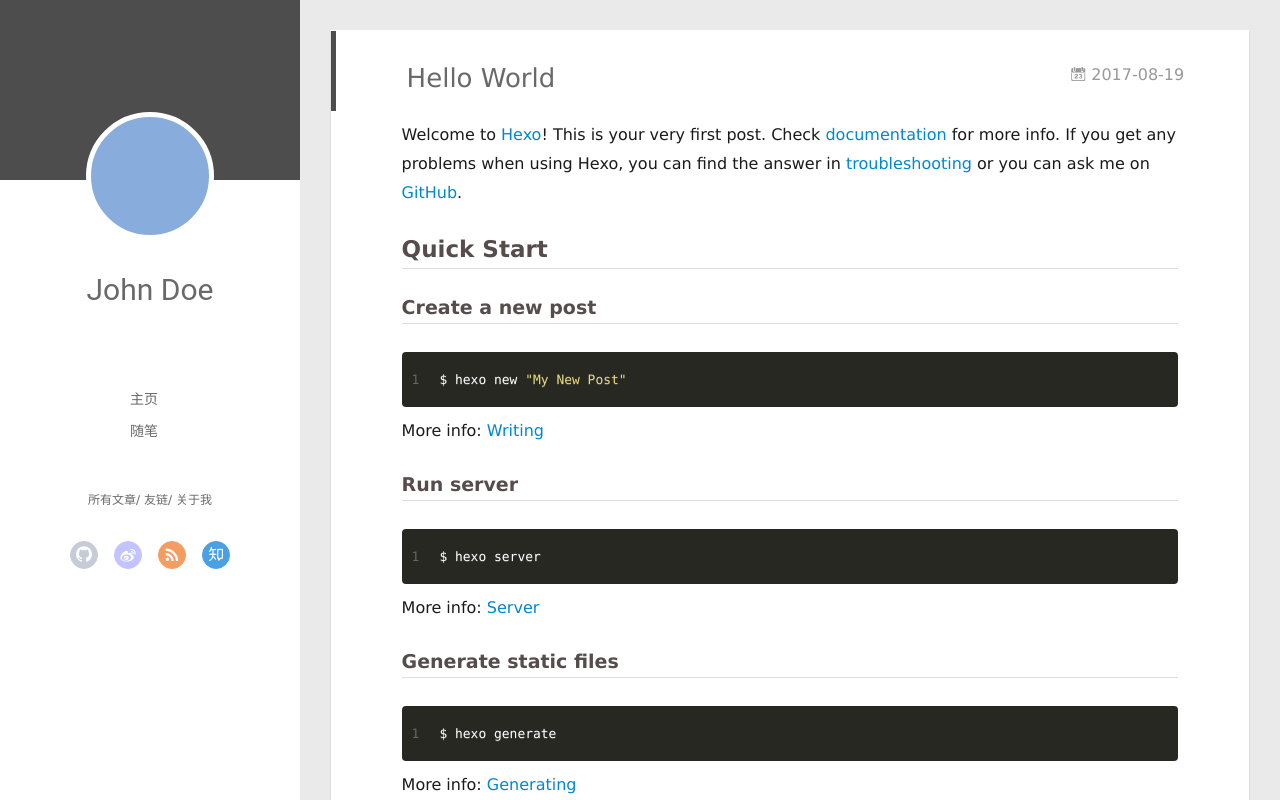
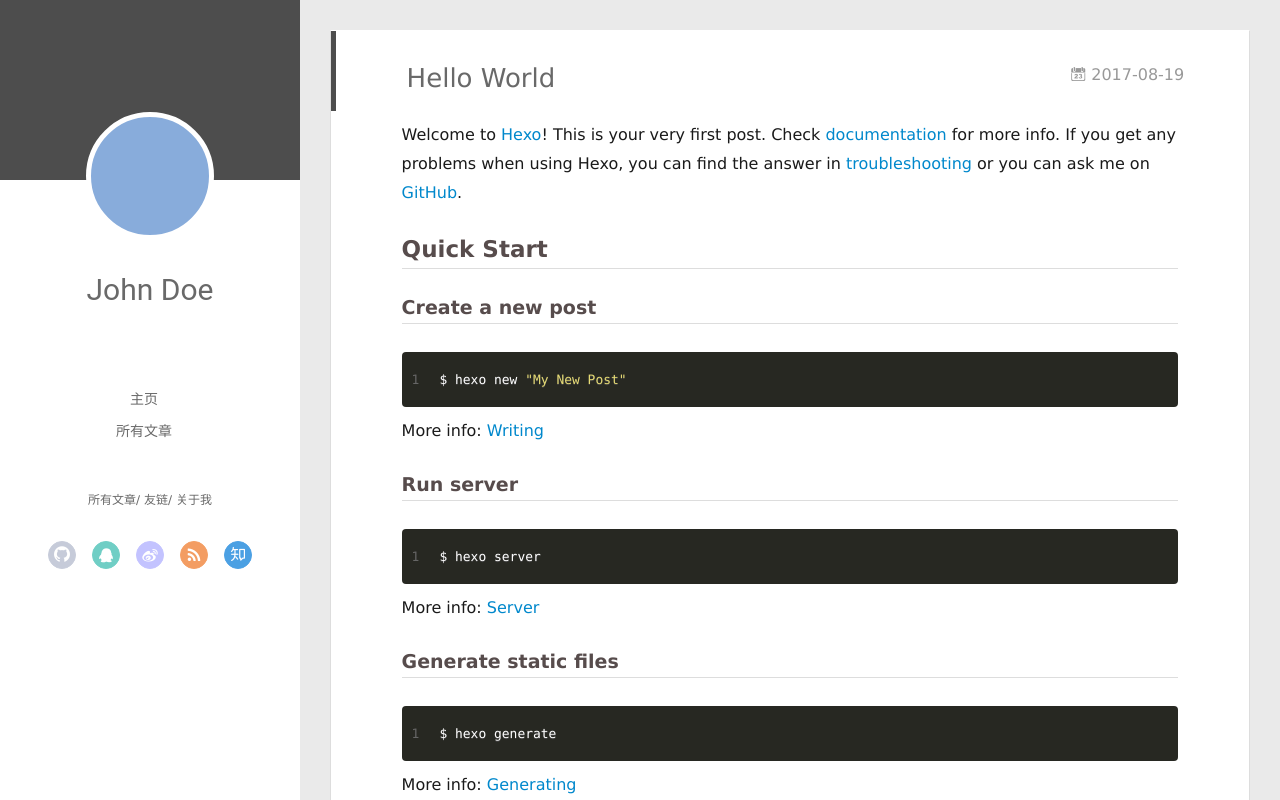
Before and after one commit to PrivateLi/PrivateLi.github.io, a plain HTML site: page 2017/08/19/hello-world/index.html in a window 1280 px wide. Drawn offline with Linux system fonts and the light colour scheme; no server answers.

Commit message:
Site updated: 2017-08-19 23:05:15

```diff
--- a/2017/08/19/hello-world/index.html
+++ b/2017/08/19/hello-world/index.html
@@ -58,7 +58,7 @@
 
 				<li><a href="/">主页</a></li>
 
-				<li><a href="/tags/随笔/">随笔</a></li>
+				<li><a href="/archives">所有文章</a></li>
 
 			</ul>
 		</nav>
@@ -80,7 +80,9 @@
 		<nav class="header-nav">
 			<div class="social">
 
-					<a class="github" target="_blank" href="#" title="github"><i class="icon-github"></i></a>
+					<a class="github" target="_blank" href="https://github.com/PrivateLi" title="github"><i class="icon-github"></i></a>
+
+					<a class="qq" target="_blank" href="https://user.qzone.qq.com/124564816" title="qq"><i class="icon-qq"></i></a>
 
 					<a class="weibo" target="_blank" href="#" title="weibo"><i class="icon-weibo"></i></a>
 
@@ -121,7 +123,9 @@
 			<nav class="header-nav">
 				<div class="social">
 
-						<a class="github" target="_blank" href="#" title="github"><i class="icon-github"></i></a>
+						<a class="github" target="_blank" href="https://github.com/PrivateLi" title="github"><i class="icon-github"></i></a>
+
+						<a class="qq" target="_blank" href="https://user.qzone.qq.com/124564816" title="qq"><i class="icon-qq"></i></a>
 
 						<a class="weibo" target="_blank" href="#" title="weibo"><i class="icon-weibo"></i></a>
 
@@ -138,7 +142,7 @@
 
 					<li style="width: 50%"><a href="/">主页</a></li>
 
-					<li style="width: 50%"><a href="/tags/随笔/">随笔</a></li>
+					<li style="width: 50%"><a href="/archives">所有文章</a></li>
 
 				</ul>
 			</nav>
```
Also changed, not shown: archives/2017/08/index.html (+8 -4 lines), archives/2017/index.html (+8 -4 lines), archives/index.html (+8 -4 lines), index.html (+8 -4 lines).
